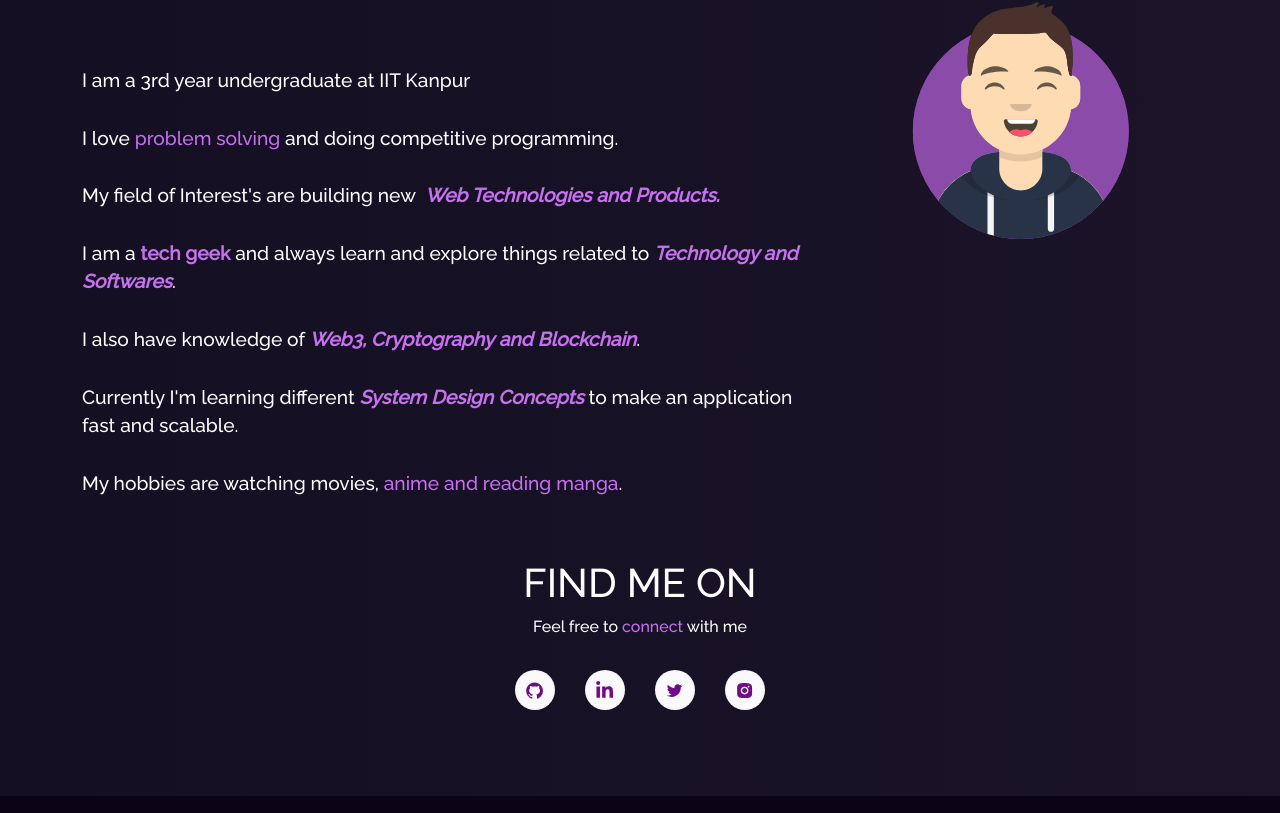
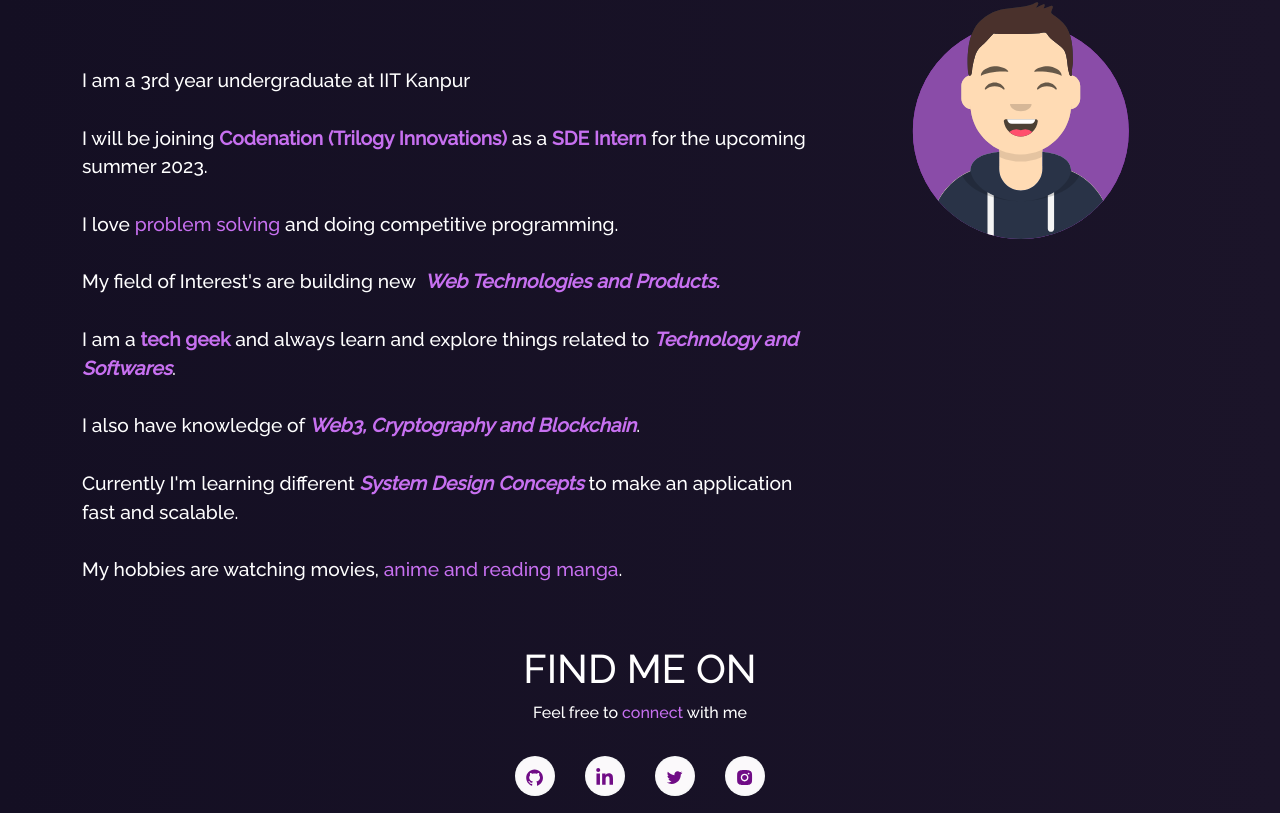
Before and after one commit to shivam-bhadani/Portfolio, a React (Create React App) app: page / in a window 1280 px wide. Shown: the part 918-1731 px from the top of the page. Built offline with nearby package versions, Linux system fonts and the light colour scheme.

Commit message:
updated about

```diff
--- a/src/components/About/AboutCard.js
+++ b/src/components/About/AboutCard.js
@@ -17,7 +17,7 @@
           </p>
           <ul>
             <li className="about-activity">
-              <FaStar /> Achieved Highest Rating of 1638 (Expert) on <a className="purple" style={{ "textDecoration": "none" }} href="https://codeforces.com/profile/_shivam_coder_" target={"_blank"}>Codeforces</a>
+              <FaStar /> Achieved Highest Rating of 1676 (Expert) on <a className="purple" style={{ "textDecoration": "none" }} href="https://codeforces.com/profile/_shivam_coder_" target={"_blank"}>Codeforces</a>
             </li>
             <li className="about-activity">
               <FaStar /> Global Rank 567 in Educational Codeforces Round 112
--- a/src/components/Home/Home2.js
+++ b/src/components/Home/Home2.js
@@ -21,7 +21,11 @@
             <p className="home-about-body">
               I am a 3rd year undergraduate at IIT Kanpur
               <br />
-              <br />I love <a className="purple" style={{ "textDecoration": "none" }} href="https://www.stopstalk.com/user/profile/shivambhadani_" target={"_blank"}>problem solving</a> and doing competitive programming.
+              <br />
+              I will be joining <b className="purple">Codenation (Trilogy Innovations)</b> as a <b className="purple">SDE Intern</b> for the upcoming summer 2023.
+              <br />
+              <br />
+              I love <a className="purple" style={{ "textDecoration": "none" }} href="https://www.stopstalk.com/user/profile/shivambhadani_" target={"_blank"}>problem solving</a> and doing competitive programming.
               <br />
               <br />
               My field of Interest's are building new &nbsp;
```
